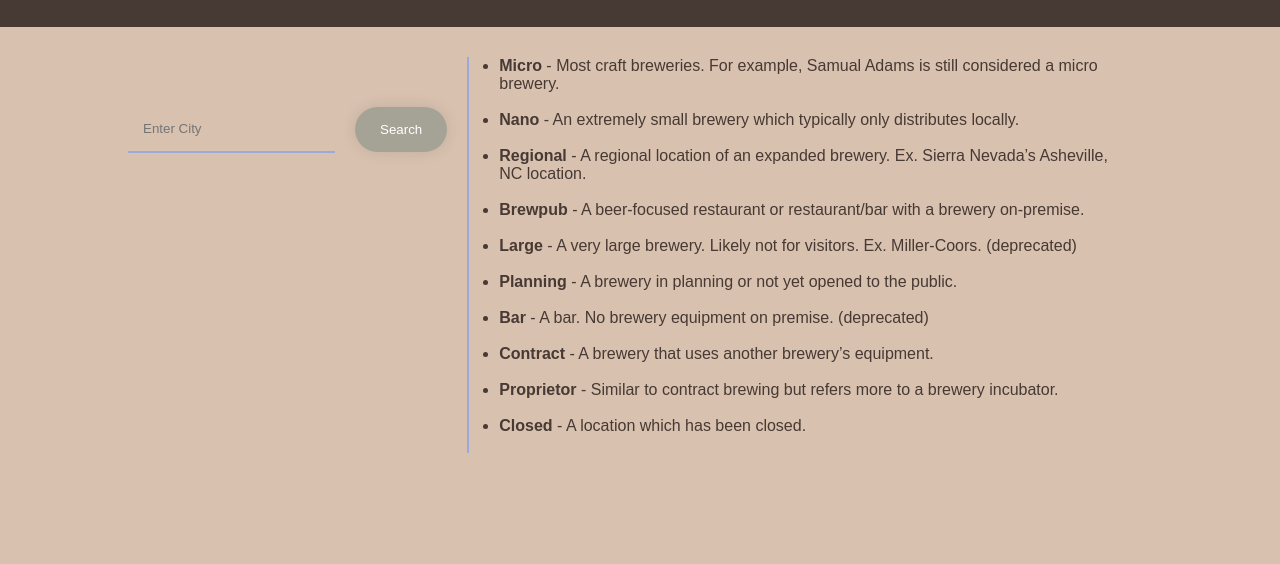
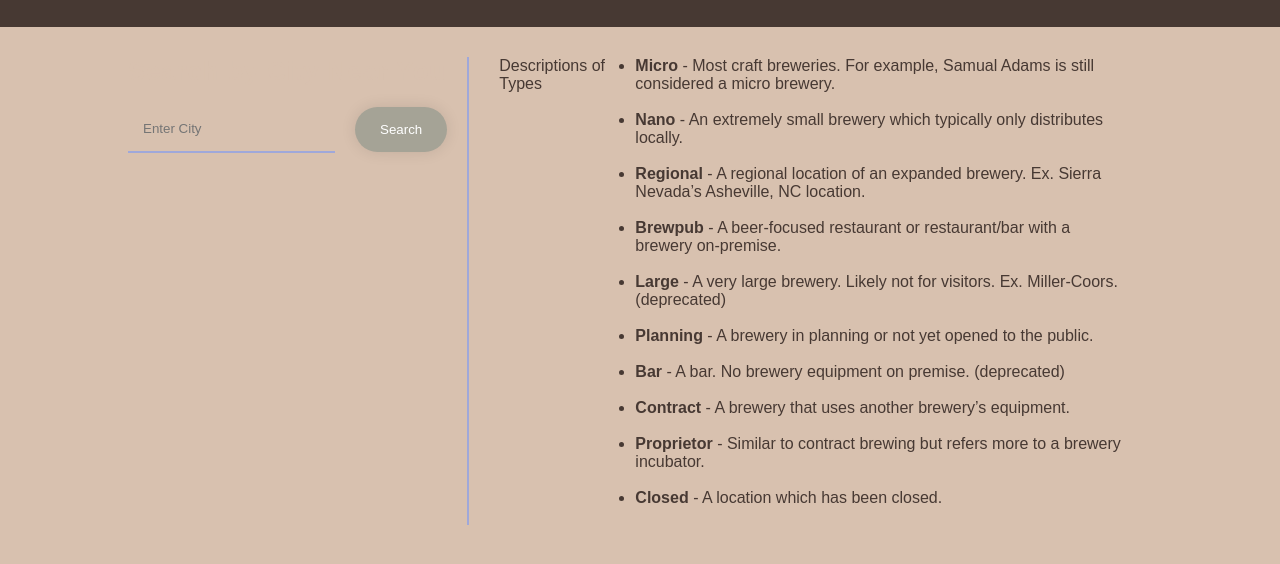
Before and after one commit to RonaldMartin02/Dream_Ducks, a plain HTML site: page breweries.html in a window 1280 px wide. Shown: the part 78-642 px from the top of the page. Drawn offline with Linux system fonts and the light colour scheme.

Commit message:
added and removed information about brewery descriptions

```diff
--- a/Css/breweries.css
+++ b/Css/breweries.css
@@ -41,6 +41,9 @@ header h1 {
     justify-content: space-between;
     padding: 30px 10%;
     gap: 30px;
+}
+p{
+    color: var(--header-bg-color)
 }
 ul{
     color:#473933
--- a/breweries.html
+++ b/breweries.html
@@ -23,6 +23,7 @@
                 <button id="searchBtn" type="submit">Search</button>
                 </form>
         </div>
+        <p>Descriptions of Types</p>
         <ul>
             <li><span>Micro</span> - Most craft breweries. For example, Samual Adams is still considered a micro brewery.</li><br>
             <li><span>Nano</span> - An extremely small brewery which typically only distributes locally.</li><br>
```
